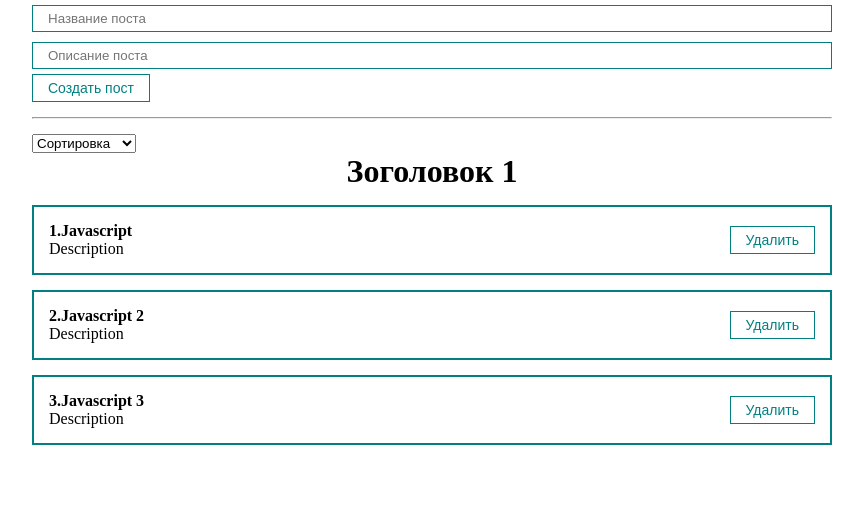
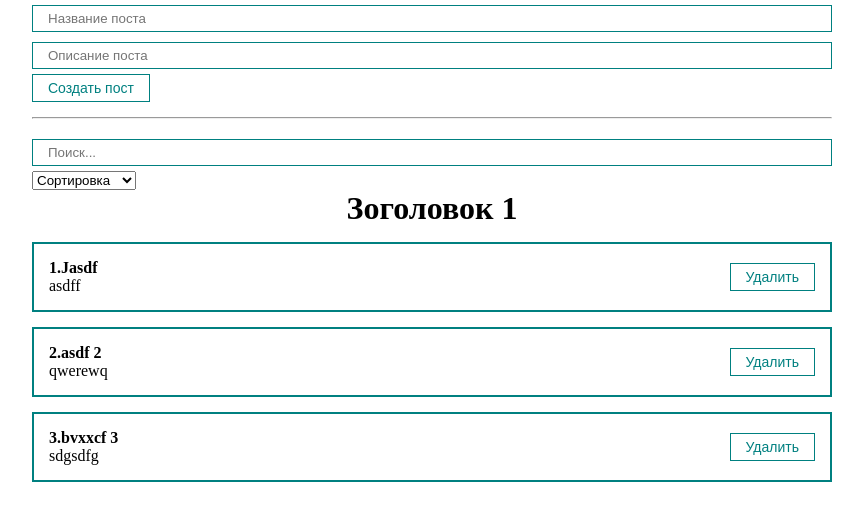
Before and after one commit to Bahram101/react_ulbi, a React (Create React App) app: page / in a window 1280 px wide. Shown: the top 520 px of the page, without its empty margins (208-1071 px from the left). Built offline with nearby package versions, Linux system fonts and the light colour scheme; the HTML template or start-up script is replaced by a standard one.

Commit message:
updated useMemo

```diff
--- a/src/App.js
+++ b/src/App.js
@@ -1,31 +1,50 @@
-import React, { useState } from 'react';
+import React, { useState, useMemo } from 'react';
 import PostList from './components/PostList';
 
 import PostForm from './components/PostForm';
 import './styles/App.css';
 import MySelect from './components/UI/seleect/MySelect';
+import MyInput from './components/UI/input/MyInput';
 
 function App() {
 	const [posts, setPosts] = useState([
-		{ id: 1, title: 'Javascript', body: 'Description' },
-		{ id: 2, title: 'Javascript 2', body: 'Description' },
-		{ id: 3, title: 'Javascript 3', body: 'Description' },
+		{ id: 1, title: 'Jasdf', body: 'asdff' },
+		{ id: 2, title: 'asdf 2', body: 'qwerewq' },
+		{ id: 3, title: 'bvxxcf 3', body: 'sdgsdfg' },
 	]);
 
 	const [selectedSort, setSelectedSort] = useState('');
+	const [searchQuery, setSearchQuery] = useState('');
 
+	const sortedPosts = useMemo(() => {
+		if (selectedSort) {
+			return [...posts].sort((a, b) =>
+				a[selectedSort].localeCompare(b[selectedSort])
+			);
+		}
+		return posts;
+	}, [selectedSort, posts]);
+
+	const sortedAndSearchedPosts = useMemo(() => {
+		return sortedPosts.filter((post) =>
+			post.title.toLowerCase().includes(searchQuery)
+		);
+	}, [searchQuery, sortedPosts]);
+
+	//Создание пост
 	const createPost = (newPost) => {
 		setPosts([...posts, newPost]);
 	};
 
+	//Удаление пост
 	const removePost = (post) => {
 		setPosts(posts.filter((p) => p.id !== post.id));
 	};
 
-	const sortPosts = (sort) =>{
-		setSelectedSort(sort)
-		console.log(selectedSort )
-	}
+	//Выбрать сортировку
+	const sortPosts = (sort) => {
+		setSelectedSort(sort);
+	};
 
 	return (
 		<div className='App'>
@@ -33,6 +52,12 @@ function App() {
 
 			<hr style={{ margin: '15px 0' }} />
 
+			<div>
+				<MyInput
+					value={searchQuery}
+					onChange={(e) => setSearchQuery(e.target.value)}
+					placeholder='Поиск...'
+				/>
 				<MySelect
 					value={selectedSort}
 					onChange={sortPosts}
@@ -42,9 +67,14 @@ function App() {
 						{ value: 'body', name: 'По описанию' },
 					]}
 				/>
+			</div>
 
-			{posts.length ? (
-				<PostList remove={removePost} posts={posts} title='Зоголовок 1' />
+			{sortedAndSearchedPosts.length ? (
+				<PostList
+					remove={removePost}
+					posts={sortedAndSearchedPosts}
+					title='Зоголовок 1'
+				/>
 			) : (
 				<h1 style={{ textAlign: 'center' }}>Посты не найдены!</h1>
 			)}
--- a/src/components/UI/seleect/MySelect.jsx
+++ b/src/components/UI/seleect/MySelect.jsx
@@ -3,7 +3,9 @@ import React from 'react';
 const MySelect = ({ options, defaultValue, value, onChange }) => {
 	return (
 		<select value={value} onChange={(event) => onChange(event.target.value)}>
-			<option disabled value=''>{defaultValue}</option>
+			<option disabled value=''>
+				{defaultValue}
+			</option>
 			{options.map((option) => (
 				<option key={option.value} value={option.value}>
 					{option.name}
```
Lines whose indentation alone changed are shown as unchanged.
